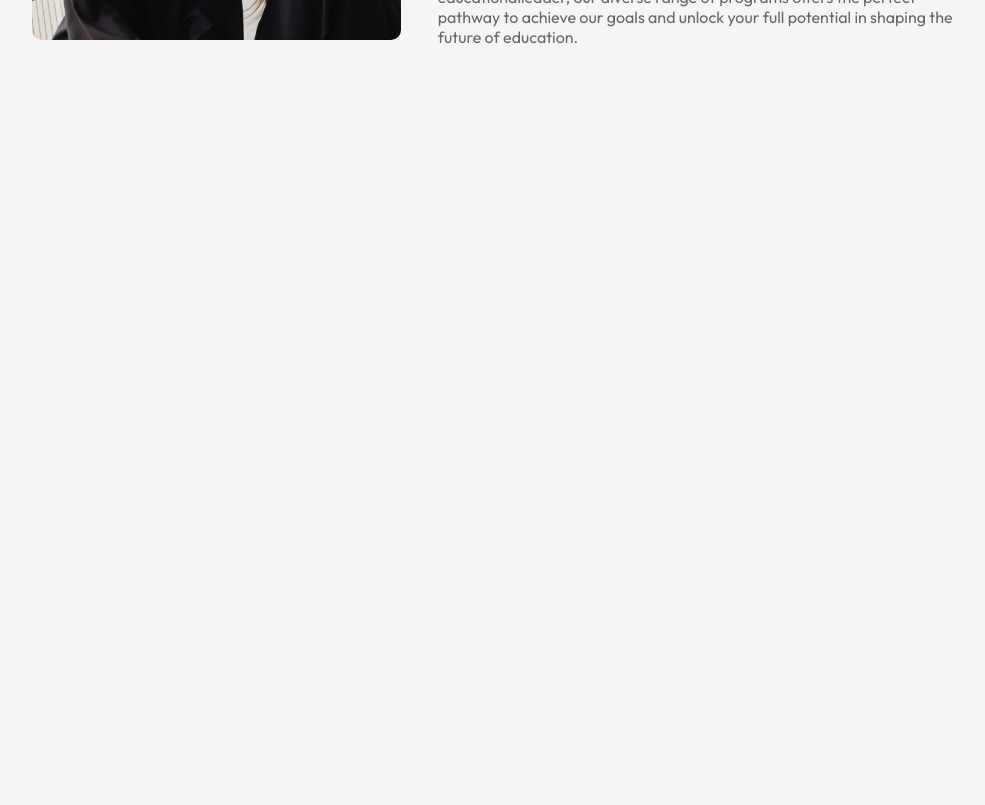
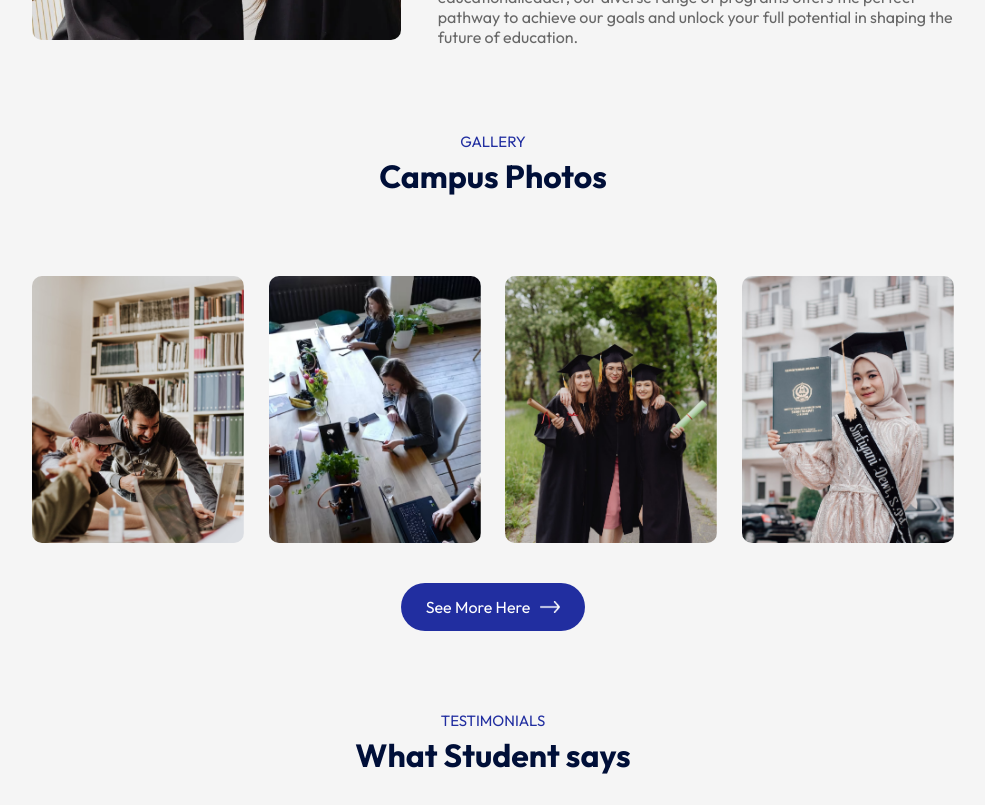
Before and after one commit to AbishekJungThakuri/12_EDUSITY, a React (Vite) app: page / in a window 1280 px wide. Shown: the part 1680-2485 px from the top of the page, without its empty margins (147-1132 px from the left). Before the commit the page ends 1752 px from the top, so only its background shows below. Built offline with nearby package versions, Linux system fonts and the light colour scheme.

Commit message:
Campus Component

```diff
--- a/src/App.jsx
+++ b/src/App.jsx
@@ -4,6 +4,7 @@
 import { Program } from "./Components/Programs/Program"
 import { Title } from "./Components/Title/Title"
 import { About } from "./Components/About/About"
+import { Campus } from "./Components/Campus/Campus"
 
 function App() {
 
@@ -16,6 +17,9 @@
       <Title subtitle = 'Our PROGRAM' title = 'What We Offer' />
      <Program/>
      <About/>
+     <Title subtitle = 'Gallery' title = 'Campus Photos' />
+     <Campus/>
+     <Title subtitle = 'TESTIMONIALS' title = 'What Student says' />
      </div>
     </>
   )
--- /dev/null
+++ b/src/Components/Campus/Campus.css
@@ -0,0 +1,15 @@
+.campus{
+    margin: 80px auto;
+    width: 90%;
+    text-align: center;
+}
+.gallery{
+    display: flex;
+    align-items: center;
+    justify-content: space-between;
+    margin-bottom: 40px;
+}
+.gallery img{
+    width: 23%;
+    border-radius: 10px;
+}
--- /dev/null
+++ b/src/Components/Campus/Campus.jsx
@@ -0,0 +1,21 @@
+import React from 'react'
+import './Campus.css'
+import gallery_1 from '../../assets/gallery-1.png'
+import gallery_2 from '../../assets/gallery-2.png'
+import gallery_3 from '../../assets/gallery-3.png'
+import gallery_4 from '../../assets/gallery-4.png'
+import white_arrow from '../../assets/white-arrow.png'
+
+export const Campus = () => {
+  return (
+    <div className='campus' >
+        <div className="gallery">
+            <img src={gallery_1} alt="" />
+            <img src={gallery_2} alt="" />
+            <img src={gallery_3} alt="" />
+            <img src={gallery_4} alt="" />
+        </div>
+      <button className='btn dark-btn'>See More Here <img src={white_arrow} alt="" /></button>
+    </div>
+  )
+}
--- a/src/Components/Navbar/Navbar.jsx
+++ b/src/Components/Navbar/Navbar.jsx
@@ -7,7 +7,7 @@
 
      useEffect(()=>{
       window.addEventListener('scroll',()=>{
-        window.scrollY > 50 ? setSticky(true) : setSticky(false);
+        window.scrollY > 200 ? setSticky(true) : setSticky(false);
       })
      },[])
 
--- a/src/index.css
+++ b/src/index.css
@@ -35,3 +35,7 @@
     width: 20px;
     margin-left: 10px;
 }
+.btn.dark-btn{
+    background-color: #212ea0;
+    color: #fff;
+}
```
